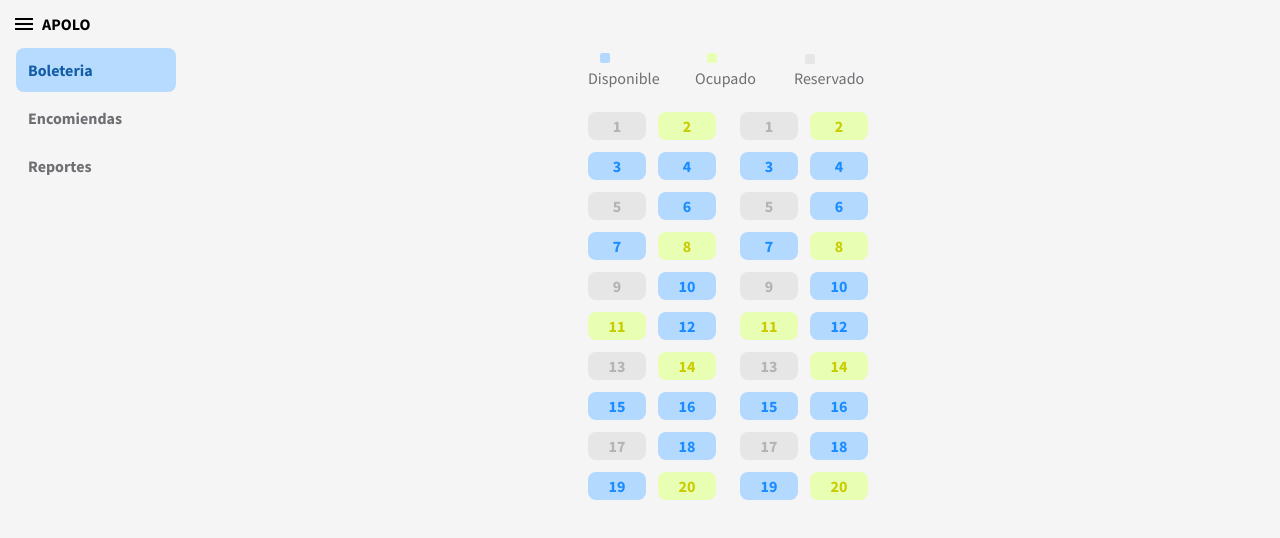
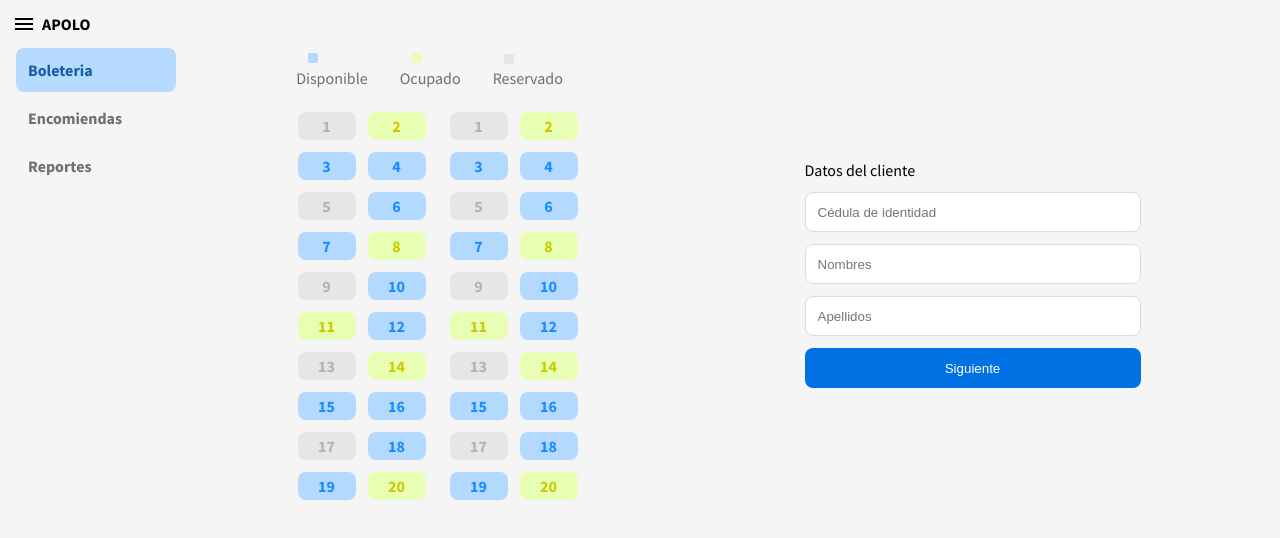
Before and after one commit to jeffersonmejia/apolo, a Next.js app: page / in a window 1280 px wide. Both pictures are taken after typing "Sample", "Sample123" into the empty fields and a click on the button "Ingresar". Shown: the top 538 px of the page. Built offline with nearby package versions, Linux system fonts and the light colour scheme.

Commit message:
add transitions and client data state

```diff
--- a/src/components/main/index.js
+++ b/src/components/main/index.js
@@ -24,13 +24,13 @@ export default function Main() {
 			window.removeEventListener("resize", handleResize);
 		};
 	}, []);
+	if (!isSignin) return <Signin />;
 	return (
 		<>
-			{!isSignin && <Signin />}
-			{isSignin && <PanelNavbar />}
+			<PanelNavbar />
 			<main className={styles.main}>
-				{isSignin && isAsideActive && <PanelAside />}
-				{isSignin && <PanelTicket />}
+				{isAsideActive && <PanelAside />}
+				<PanelTicket />
 			</main>
 		</>
 	);
--- a/src/components/main/index.module.css
+++ b/src/components/main/index.module.css
@@ -6,7 +6,6 @@
 }
 @media screen and (min-width: 600px) {
 	.main {
-		flex-wrap: wrap;
 		flex-direction: row;
 	}
 }
--- a/src/components/panel_aside/index.module.css
+++ b/src/components/panel_aside/index.module.css
@@ -10,6 +10,8 @@
 .aside {
 	margin-bottom: 16px;
 	animation: opacity 0.3s ease-in-out;
+	height: 100%;
+	width: 100%;
 }
 .aside ul {
 	display: flex;
@@ -34,7 +36,11 @@ aside .asideActive {
 }
 @media screen and (min-width: 600px) {
 	.aside {
-		flex-basis: 25%;
+		flex-basis: 36%;
 		max-width: 160px;
+		margin: 0;
+		margin-right: 12px;
+		height: 100vh;
+		position: fixed;
 	}
 }
--- /dev/null
+++ b/src/components/panel_client/index.js
@@ -0,0 +1,23 @@
+import styles from "./index.module.css";
+import { PanelClientData } from "../panel_client_data";
+import { PanelClientTravel } from "../panel_client_travel";
+import { useState } from "react";
+
+export function PanelClient() {
+	const [isLastForm, setLastForm] = useState(false);
+
+	const handleClick = () => {
+		setLastForm(!isLastForm ? true : false);
+	};
+
+	return (
+		<form className={styles.clientForm}>
+			<legend>{!isLastForm ? "Datos del cliente" : "Datos del viaje"}</legend>
+			<fieldset>
+				{!isLastForm && <PanelClientData />}
+				{isLastForm && <PanelClientTravel />}
+			</fieldset>
+			<button onClick={handleClick}>{!isLastForm ? "Siguiente" : "Guardar"}</button>
+		</form>
+	);
+}
--- /dev/null
+++ b/src/components/panel_client/index.module.css
@@ -0,0 +1,18 @@
+@keyframes opacity {
+	from {
+		opacity: 0.2;
+	}
+	to {
+		opacity: 1;
+	}
+}
+.clientForm {
+	width: 100%;
+	background-color: var(--main-bg);
+	flex-basis: 100%;
+	max-width: 400px;
+	margin: auto;
+}
+.clientForm :is(input, select) {
+	animation: opacity 0.3s ease-in-out;
+}
--- /dev/null
+++ b/src/components/panel_client_data/index.js
@@ -0,0 +1,9 @@
+export function PanelClientData() {
+	return (
+		<>
+			<input type="text" placeholder="Cédula de identidad" maxLength={10} />
+			<input type="text" placeholder="Nombres" maxLength={32} />
+			<input type="text" placeholder="Apellidos" maxLength={32} />
+		</>
+	);
+}
--- /dev/null
+++ b/src/components/panel_client_travel/index.js
@@ -0,0 +1,23 @@
+export function PanelClientTravel() {
+	return (
+		<>
+			<select>
+				<option>Selecciona el tipo de pasajero</option>
+				<option>Normal</option>
+				<option>Infante</option>
+				<option>Adulto</option>
+				<option>Discapcidad</option>
+			</select>
+			<select>
+				<option>Selecciona el destino</option>
+				<option>El Carmen</option>
+				<option>Flavio Alfaro</option>
+				<option>Chone</option>
+				<option>Tosagua</option>
+				<option>Rocafuerte</option>
+				<option>Portoviejo</option>
+				<option>Manta</option>
+			</select>
+		</>
+	);
+}
--- a/src/components/panel_navbar/index.module.css
+++ b/src/components/panel_navbar/index.module.css
@@ -5,6 +5,9 @@
 	padding: 12px 0;
 	padding-left: 12px;
 	position: fixed;
+	width: 100%;
+	background-color: var(--main-bg);
+	z-index: 998;
 }
 
 .burger {
--- a/src/components/panel_ticket/index.js
+++ b/src/components/panel_ticket/index.js
@@ -1,9 +1,12 @@
 import { PanelTicketBus } from "../panel_ticket_bus";
+import { PanelClient } from "../panel_client";
+import styles from "./index.module.css";
 
 export function PanelTicket() {
 	return (
-		<>
+		<div className={styles.panelTicket}>
 			<PanelTicketBus></PanelTicketBus>
-		</>
+			<PanelClient />
+		</div>
 	);
 }
--- /dev/null
+++ b/src/components/panel_ticket/index.module.css
@@ -0,0 +1,14 @@
+.panelTicket {
+	display: flex;
+	flex-direction: column;
+	align-items: center;
+	gap: 12px;
+}
+@media screen and (min-width: 600px) {
+	.panelTicket {
+		width: 100%;
+		flex-direction: row;
+		flex-wrap: wrap;
+		margin-left: 190px;
+	}
+}
--- a/src/components/panel_ticket_bus/index.module.css
+++ b/src/components/panel_ticket_bus/index.module.css
@@ -1,9 +1,11 @@
 .bus {
 	display: grid;
 	grid-template-columns: repeat(2, 1fr);
+	grid-gap: 24px;
 	gap: 24px;
-	flex: 1;
+	/* flex: 1 1; */
 	margin: auto;
+	width: 100%;
 	max-width: 280px;
 }
 .bus > div:first-child {
@@ -12,7 +14,6 @@
 	flex-direction: column;
 	align-items: center;
 	gap: 12px;
-	flex: 1;
 }
 @media screen and (min-width: 600px) {
 	.bus > div:first-child {
@@ -20,5 +21,9 @@
 		align-items: center;
 		justify-content: center;
 		gap: 32px;
+		width: calc(100% - 16px);
+	}
+	.bus {
+		width: 100%;
 	}
 }
--- a/src/styles/globals.css
+++ b/src/styles/globals.css
@@ -71,7 +71,8 @@ legend {
 	margin-bottom: 12px;
 }
 input,
-button {
+button,
+select {
 	border: var(--border);
 	border-radius: var(--border-radius);
 	height: var(--height-btn);
```
